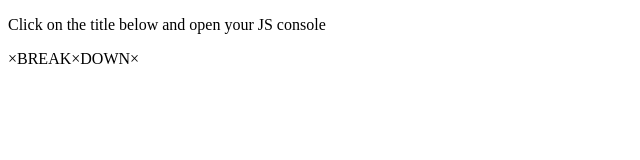
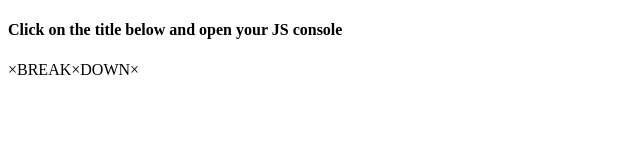
Before and after one commit to argenis0409/Dev-tools-domination, a website: page index.html in a window 1280 px wide. Shown: the whole page, without its empty margins (0-640 px from the left). Drawn offline with Linux system fonts and the light colour scheme; no server answers.

Commit message:
updated the README.md file

```diff
--- a/index.html
+++ b/index.html
@@ -5,7 +5,7 @@
   <title>Console Tricks!</title>
 </head>
 <body>
-<p>Click on the title below and open your JS console</Console></p>
+<h4>Click on the title below and open your JS console</h4>
   <p onClick="makeGreen()">×BREAK×DOWN×</p>
 
   <script src="index.js" ></script>
--- a/index.js
+++ b/index.js
@@ -1,4 +1,5 @@
 const dogs = [{ name: 'Snickers', age: 2 }, { name: 'hugo', age: 8 }];
+
 function makeGreen() {
   const p = document.querySelector('p');
   p.style.color = '#BADA55';
```
Also changed, not shown: README.md.
